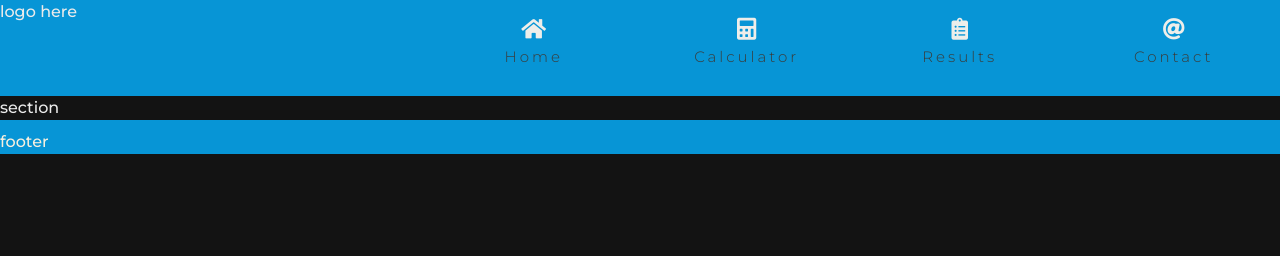
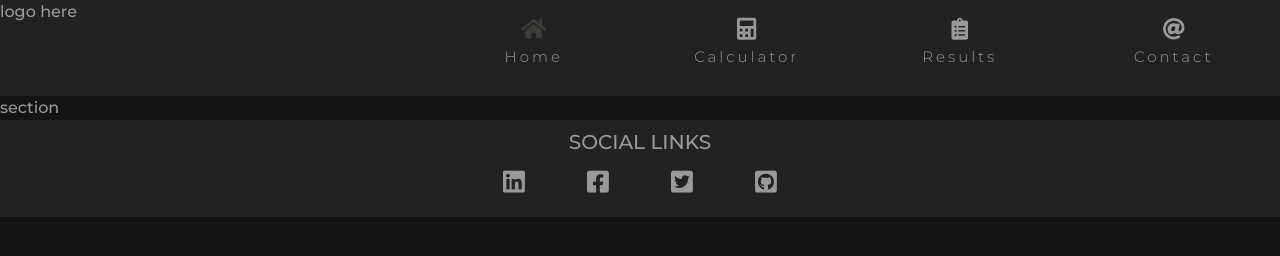
Before and after one commit to BarryBeics/Project-Two, a plain HTML site: page index.html in a window 1280 px wide. Drawn offline with nearby package versions, Linux system fonts and the light colour scheme.

Commit message:
Added social media links and icons then changed  footer & header main colour from blue to grey

```diff
--- a/assets/css/style.css
+++ b/assets/css/style.css
@@ -2,16 +2,24 @@
 
 body {
     font-family: 'Montserrat', sans-serif;
-    color: #ebebeb;
+    color: #999999;
     background-color: #131313;
 }
 
 /* ------------- Site wide  ----------- Colours */
 
 .site-colour {
-    background-color: #0795d6;
+    background-color: #222222;
 }
 
+.selected:before {
+    color: #3b3b38;
+}
+
+
+.social i:hover {
+    color: #2867b2;
+}
 
 /* ------------- Site wide  ----------- Special paddings/margins/text -----*/
 
@@ -44,7 +52,7 @@ p {
 /* ------------- Site wide  ----------- Header */
 
 header {
-    background-color: #0795d6;
+    background-color: #222222;
 }
 
 .name-inner {
@@ -52,7 +60,7 @@ header {
     font-size: 24px;
     padding: 24px 28px 14px 28px;
     text-align: center;
-    color: #3b3b38;
+    color: #999999;
  }
 
  .list-inline-item:not(:last-child) {
@@ -81,14 +89,14 @@ header {
  .menuitem a {
     width: 100%;
     text-decoration: none;
-    color: #3b3b38;
+    color: #999999;
     height: 80px;
  }
 
  .menuitem a i {
     padding-top: 18px;
     display: block;
-    color: #eeeeea;
+    color: #999999;
     font-size: 22px;
  }
 
@@ -105,7 +113,7 @@ header {
  /* ------------- Site wide  ----------- Hover.css */
 
 .hvr-underline-from-center:before {
-    background-color: rgba(0, 0, 0, 0.3);
+    background-color: #0795d6;
  }
 
 
@@ -113,12 +121,20 @@ header {
 /* ------------- Site wide  ----------- Footer */
 
 footer {
-    background-color: #0795d6;
-    color: #f8f0df;
+    background-color: #222222;
+    color: #999999;
     padding-top: 10px;
 }
 
 footer p {
     font-size: 14px;
-    color: #e9cf96;
+    color: #999999;
 }
+
+.footer-icon i {
+    font-size: 25px;
+    color: #999999;
+    text-align: center;
+    padding: 7px 20px;
+    width: 80px;
+ }
--- a/index.html
+++ b/index.html
@@ -47,8 +47,42 @@
 <section>
     section
 </section>
-<footer>
-    footer
+<footer class="container-fluid">
+    <div class="row">
+        <!-- Social icons section of the footer-->
+        <div class="col-md-12 center">
+            <h5 class="uppercase general-sub">social links</h5>
+            <ul class="list-inline">
+                <li class="list-inline-item">
+                    <a href="https://www.linkedin.com/in/barry-marples-developer/" target="_blank"
+                        class="footer-icon social hvr-pop">
+                        <i class="fab fa-linkedin" aria-hidden="true"></i>
+                        <span class="sr-only">LinkedIn</span>
+                    </a>
+                </li>
+                <li class="list-inline-item">
+                    <a href="https://www.facebook.com/barry.marples" target="_blank"
+                        class="footer-icon social hvr-pop">
+                        <i class="fab fa-facebook-square" aria-hidden="true"></i>
+                        <span class="sr-only">Facebook</span>
+                    </a>
+                </li>
+                <li class="list-inline-item">
+                    <a href="https://twitter.com/BarryMarples" target="_blank" class="footer-icon social hvr-pop">
+                        <i class="fab fa-twitter-square" aria-hidden="true"></i>
+                        <span class="sr-only">Twitter</span>
+                    </a>
+                </li>
+                <li class="list-inline-item">
+                    <a href="https://github.com/BarryBeics" target="_blank" class="footer-icon social hvr-pop">
+                        <i class="fab fa-github-square" aria-hidden="true"></i>
+                        <span class="sr-only">Github</span>
+                    </a>
+                </li>
+            </ul>
+        </div>
+
+    </div>
 </footer>
     <script src="https://code.jquery.com/jquery-3.4.1.slim.min.js"
         integrity="sha384-J6qa4849blE2+poT4WnyKhv5vZF5SrPo0iEjwBvKU7imGFAV0wwj1yYfoRSJoZ+n" crossorigin="anonymous">
```
